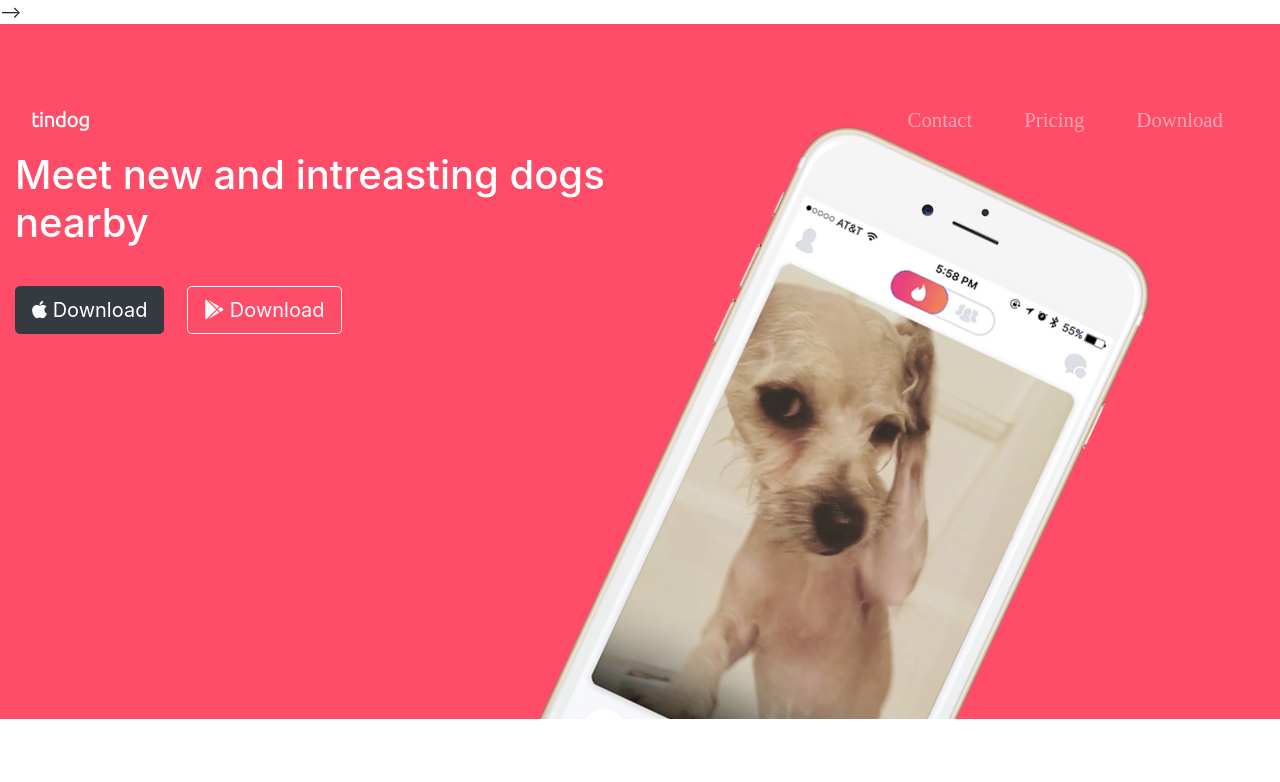
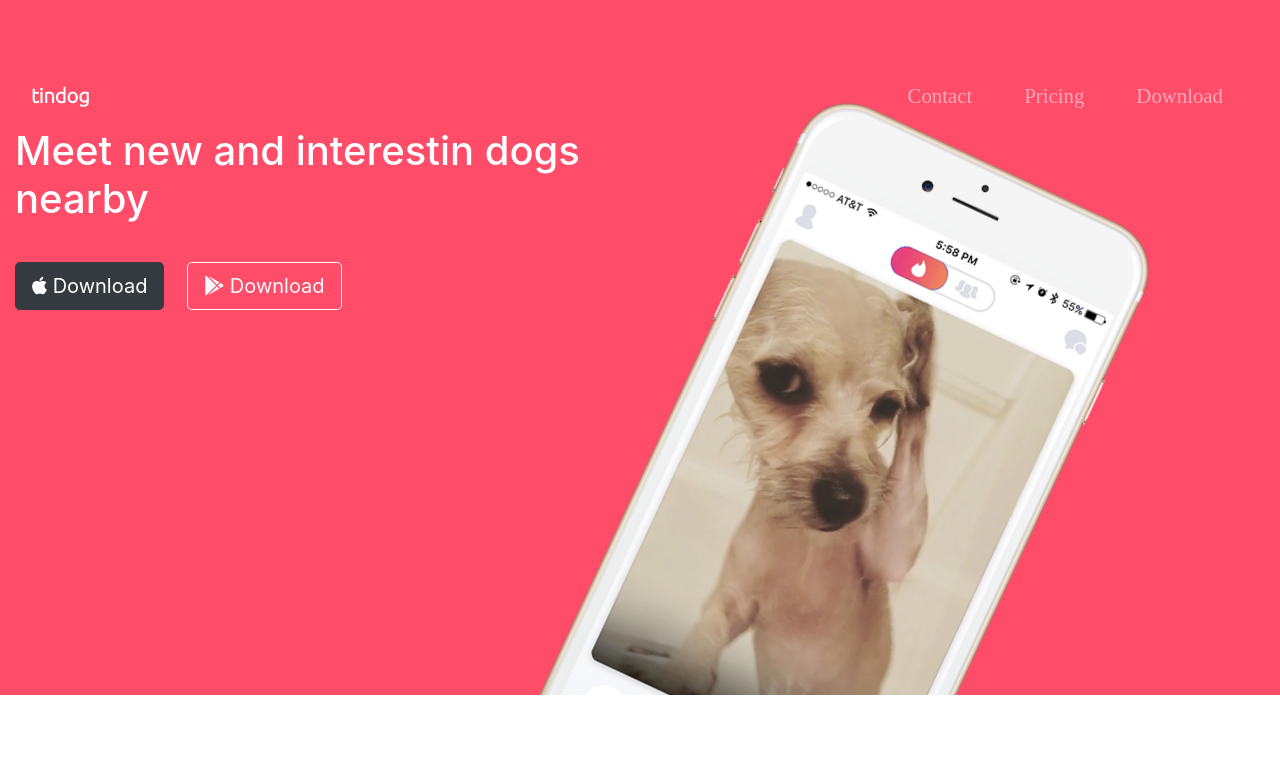
Before and after one commit to hitesh11tahiliani/tindod, a plain HTML site: page index.html in a window 1280 px wide. Shown: the top 782 px of the page. Drawn offline with nearby package versions, Linux system fonts and the light colour scheme.

Commit message:
Update index.html

```diff
--- a/index.html
+++ b/index.html
@@ -7,7 +7,7 @@
     <link rel="stylesheet" href="css/style.css ">
     <script src="https://kit.fontawesome.com/f5704b4fcf.js" crossorigin="anonymous"></script>
     <script src="https://cdn.jsdelivr.net/npm/bootstrap@5.0.1/dist/js/bootstrap.min.js" integrity="sha384-Atwg2Pkwv9vp0ygtn1JAojH0nYbwNJLPhwyoVbhoPwBhjQPR5VtM2+xf0Uwh9KtT" crossorigin="anonymous"></script>
-    <script src="https://cdn.jsdelivr.net/npm/bootstrap@5.0.1/dist/js/bootstrap.bundle.min.js" integrity="sha384-gtEjrD/SeCtmISkJkNUaaKMoLD0//ElJ19smozuHV6z3Iehds+3Ulb9Bn9Plx0x4" crossorigin="anonymous"></script> -->
+    <script src="https://cdn.jsdelivr.net/npm/bootstrap@5.0.1/dist/js/bootstrap.bundle.min.js" integrity="sha384-gtEjrD/SeCtmISkJkNUaaKMoLD0//ElJ19smozuHV6z3Iehds+3Ulb9Bn9Plx0x4" crossorigin="anonymous"></script>
     <script src="https://code.jquery.com/jquery-3.2.1.slim.min.js" integrity="sha384-KJ3o2DKtIkvYIK3UENzmM7KCkRr/rE9/Qpg6aAZGJwFDMVNA/GpGFF93hXpG5KkN" crossorigin="anonymous"></script>
     <script src="https://cdnjs.cloudflare.com/ajax/libs/popper.js/1.12.9/umd/popper.min.js" integrity="sha384-ApNbgh9B+Y1QKtv3Rn7W3mgPxhU9K/ScQsAP7hUibX39j7fakFPskvXusvfa0b4Q" crossorigin="anonymous"></script>
     <script src="https://maxcdn.bootstrapcdn.com/bootstrap/4.0.0/js/bootstrap.min.js" integrity="sha384-JZR6Spejh4U02d8jOt6vLEHfe/JQGiRRSQQxSfFWpi1MquVdAyjUar5+76PVCmYl" crossorigin="anonymous"></script>
@@ -56,7 +56,7 @@
 
             <div class="row">
                 <div class="col-lg-6">
-                    <h1>Meet new and intreasting dogs nearby</h1>
+                    <h1>Meet new and interestin dogs nearby</h1>
                     <button type="button" class="btn btn-dark btn-lg download-button"><i class="fab fa-apple"></i> Download</button>
                     <button type="button" class="btn btn-outline-light btn-lg download-button"><i class="fab fa-google-play"></i></i> Download</button>
                 </div>
```
